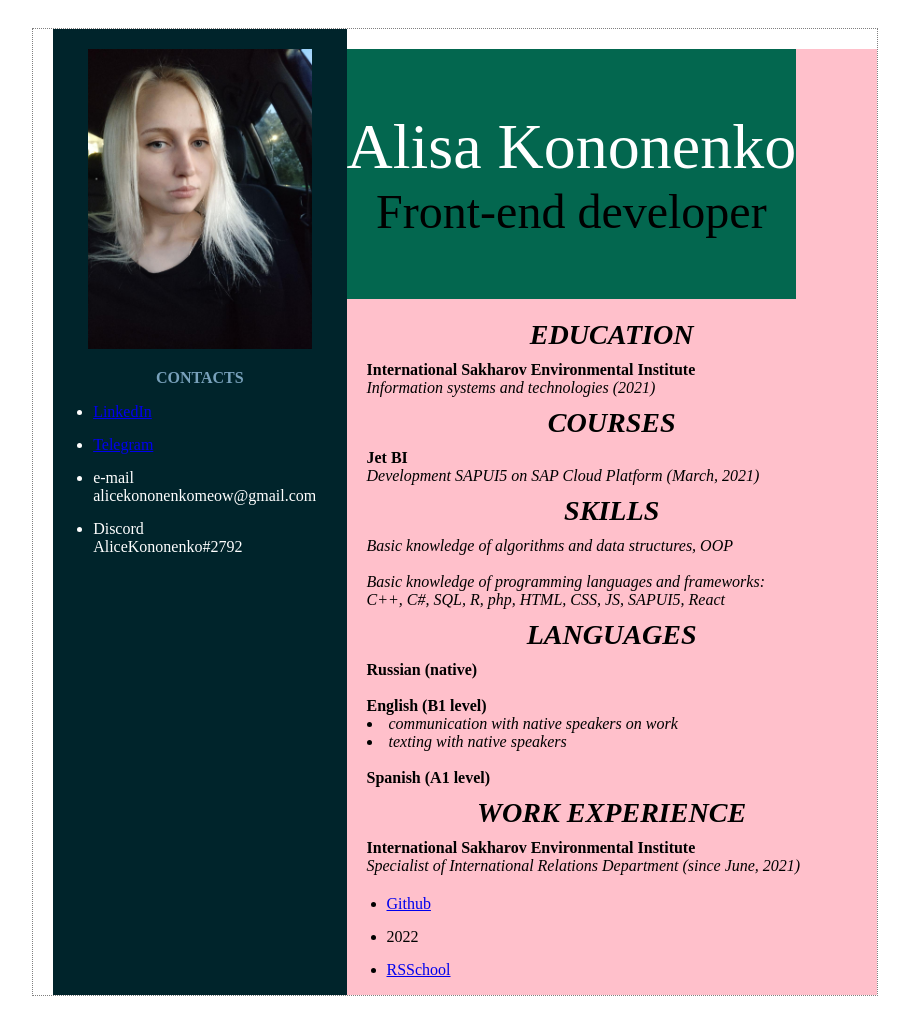
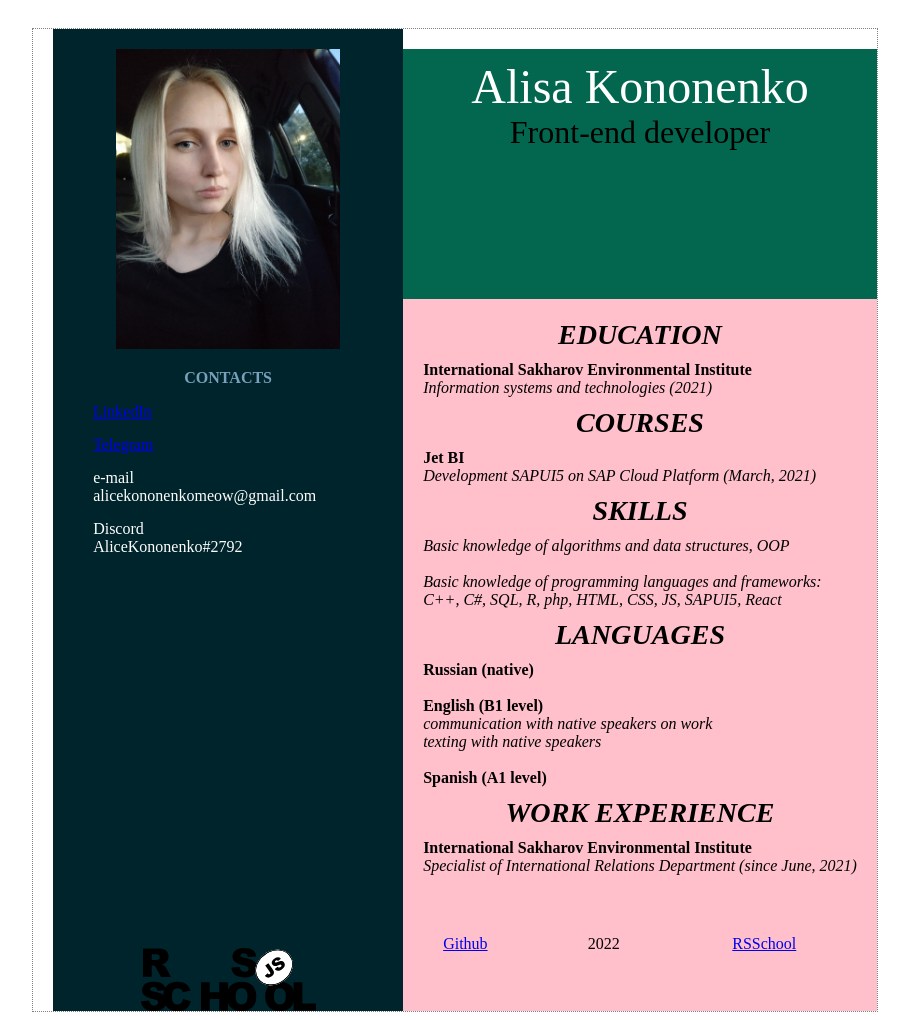
Before and after one commit to AliceKononenko/rsschool-cv, a plain HTML site: page index.html in a window 1280 px wide. Shown: the whole page, without its empty margins (185-1094 px from the left). Drawn offline with Linux system fonts and the light colour scheme; a web font is replaced by a local one.

Commit message:
feat: footer style; fix: name CV

```diff
--- a/style.css
+++ b/style.css
@@ -1,6 +1,9 @@
 * {
     box-sizing: border-box;
     font-family: 'Belgrano', serif;
+}
+html {
+    scroll-behavior: smooth;
 }
 body {
     display: flex;
@@ -12,6 +15,8 @@ p {
 }
 li {
     margin-bottom: 15px;
+    width: 100%;
+    list-style-type: none;
 }
 h3 {
     margin-top: 10px;
@@ -20,6 +25,9 @@ h3 {
 h4 {
     margin-top: 0;
     margin-bottom: 0;
+}
+nav {
+    display: block;
 }
 .cv {
     display: flex;
@@ -49,29 +57,38 @@ h4 {
     margin-top: 20px;
     color: #78a1bb;
     text-align: center;
+
 }
 .contacts_list {
     text-align: left;
     color: white;
 }
+.rssLogo {
+    background-image: url(img/rss.svg);
+    height: 65px;
+    background-repeat: no-repeat;
+    background-position: center;
+    margin-top: 390px;
+
+}
 .allInformation {
     background-color: pink;
     margin-top: 20px;
-    width: 75%;
 }
 .name_specialty_block {
     background-color: #03674f;
     height: 250px;
     vertical-align: middle;
-    display: table-cell;
     text-align: center;
+    padding-top: 10px;
+
 }
 .personName {
-    font-size: 4em;
+    font-size: 48px;
     color: white;
 }
 .specialtyName {
-    font-size: 3em;
+    font-size: 32px;
     color: black;
 }
 .information {
@@ -92,3 +109,17 @@ h4 {
     font-style: italic;
     margin-bottom: 0;
 }
+.footer {
+    display: block;
+    height: 70px;
+}
+.footerElements {
+    display: flex;
+    flex-direction: row;
+    justify-content: space-around;
+    align-items: center;
+    margin: 0 auto;
+    margin-top: 40px;
+    margin-bottom: 20px;
+    padding-top: 20px;
+}
```
